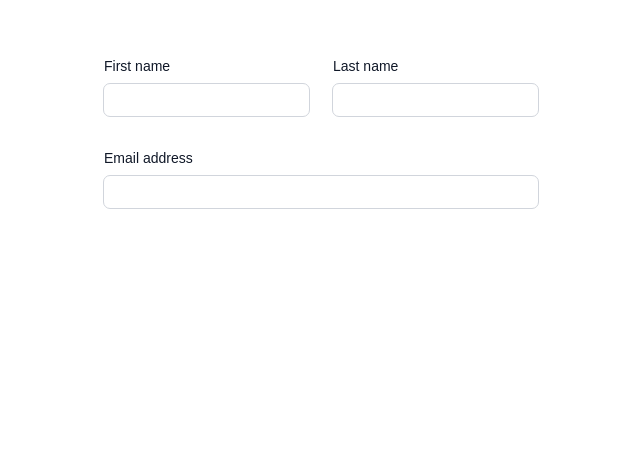
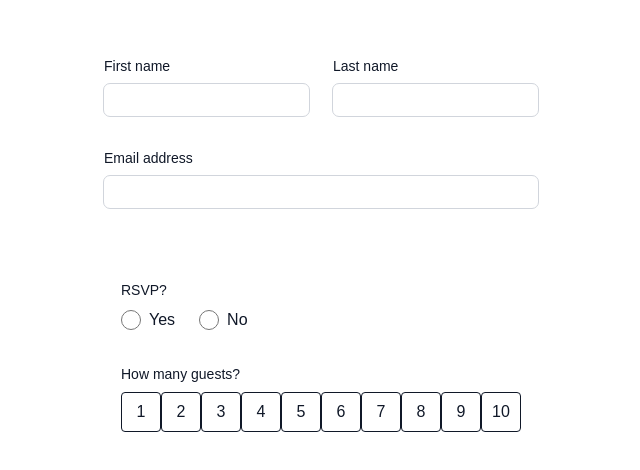
Before and after one commit to sophiacheong/fillout-takehome, a Next.js app: page / in a window 1280 px wide. Shown: the top 470 px of the page, without its empty margins (319-959 px from the left). Built offline with nearby package versions, Linux system fonts and the light colour scheme.

Commit message:
added details page

```diff
--- a/app/components/Details.tsx
+++ b/app/components/Details.tsx
@@ -5,20 +5,24 @@ import { ChangeEvent, useCallback, useState } from "react";
 
 export default function Details() {
   const [rsvp, setRSVP] = useState<string>("");
-  const [last, setLast] = useState<string>("");
+  const [guest, setGuest] = useState<number | null>(null);
 
   const handleRSVPChange = useCallback(
-    (e: ChangeEvent<HTMLInputElement>) => {
-      setRSVP(e.currentTarget.value);
+    (_e: ChangeEvent<HTMLInputElement>, vars: "yes" | "no") => {
+      setRSVP(vars);
     },
     [setRSVP]
   );
 
-  const handleLastNameChange = useCallback(
-    (e: ChangeEvent<HTMLInputElement>) => {
-      setLast(e.currentTarget.value);
+  const handleGuestChange = useCallback(
+    (num: number) => {
+      if (guest === num) {
+        setGuest(null);
+      } else {
+        setGuest(num);
+      }
     },
-    [setLast]
+    [guest, setGuest]
   );
 
   return (
@@ -26,7 +30,7 @@ export default function Details() {
       <Stack padding={2}>
         <form>
           <div className="space-y-12">
-            <div className="mt-10 grid grid-cols-1 sm:grid-cols-2 gap-x-6 gap-y-8">
+            <div className="mt-10 grid grid-cols-1 sm:grid-cols-1 gap-x-6 gap-y-8">
               <div className="col-span-2 sm:col-span-1">
                 <fieldset className="col-span-2 sm:col-span-1">
                   <legend className="text-sm font-medium text-gray-900 dark:text-white">
@@ -40,7 +44,7 @@ export default function Details() {
                         value="yes"
                         className="h-5 w-5 accent-blue-600 cursor-pointer"
                         checked={rsvp === "yes"}
-                        onChange={() => setRsvp("yes")}
+                        onChange={(e) => handleRSVPChange(e, "yes")}
                       />
                       <span className="ml-2 text-base text-gray-900 dark:text-gray-100">
                         Yes
@@ -53,7 +57,7 @@ export default function Details() {
                         value="no"
                         className="h-5 w-5 accent-blue-600 cursor-pointer"
                         checked={rsvp === "no"}
-                        onChange={() => setRsvp("no")}
+                        onChange={(e) => handleRSVPChange(e, "no")}
                       />
                       <span className="ml-2 text-base text-gray-900 dark:text-gray-100">
                         No
@@ -71,15 +75,22 @@ export default function Details() {
                   How many guests?
                 </label>
                 <div className="mt-2">
-                  <input
-                    id="last-name"
-                    name="last-name"
-                    type="text"
-                    autoComplete="family-name"
-                    className="block w-full rounded-md bg-white px-3 py-1.5 text-base text-gray-900 outline-1 outline-gray-300 placeholder:text-gray-400 focus:outline-2 focus:outline-indigo-600 sm:text-sm"
-                    value={last}
-                    onChange={handleLastNameChange}
-                  />
+                  {Array.from({ length: 10 }, (_, index) => (
+                    <label
+                      className="inline-flex items-center justify-center w-10 h-10 border rounded text-gray-900 cursor-pointer hover:bg-indigo-50"
+                      key={index}
+                    >
+                      <input
+                        type="checkbox"
+                        className="hidden peer"
+                        checked={guest === index + 1}
+                        onChange={() => handleGuestChange(index + 1)}
+                      />
+                      <span className="peer-checked:text-white peer-checked:bg-indigo-600 w-full h-full flex items-center justify-center rounded">
+                        {index + 1}
+                      </span>
+                    </label>
+                  ))}
                 </div>
               </div>
             </div>
--- a/app/page.tsx
+++ b/app/page.tsx
@@ -1,5 +1,12 @@
+import { Stack } from "@mui/material";
 import Info from "./components/Info";
+import Details from "./components/Details";
 
 export default function Home() {
-  return <Info />;
+  return (
+    <Stack>
+      <Info />
+      <Details />
+    </Stack>
+  );
 }
```
